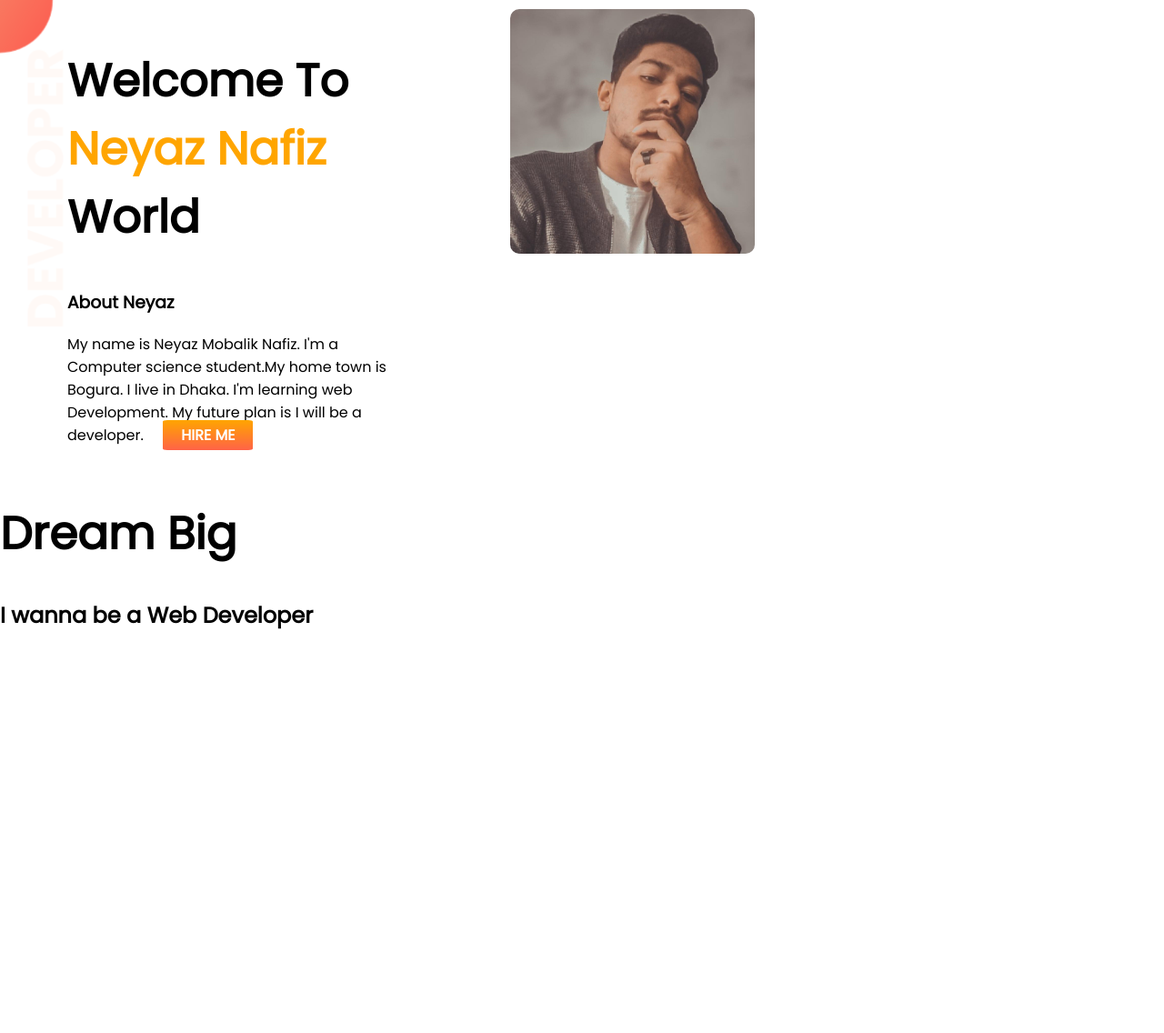
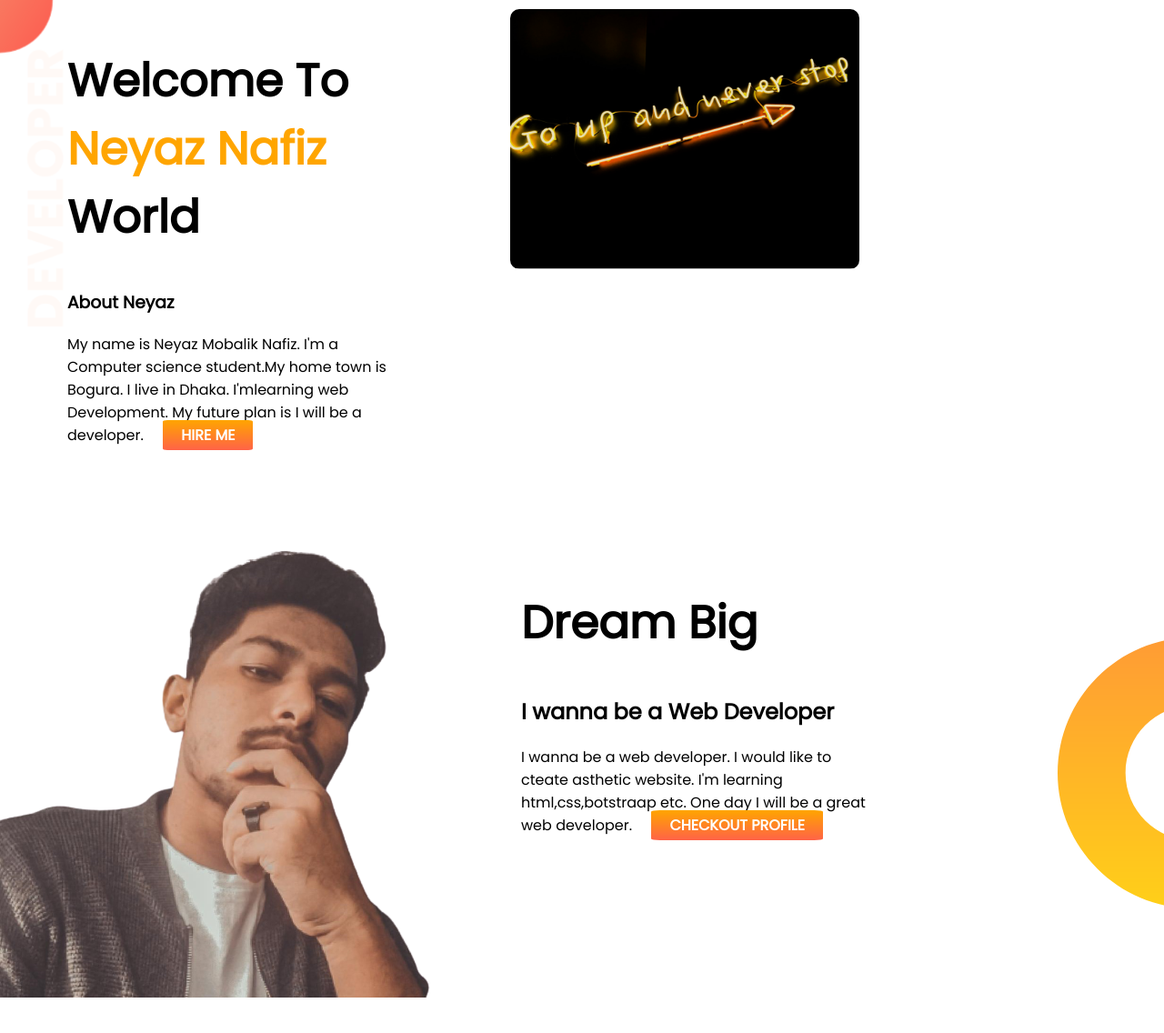
Before and after one commit to neyaznafiz/Developer-portfolio, a plain HTML site: page index.html in a window 1280 px wide. Shown: the whole page at 91% size. Before the commit the page ends 800 px from the top, so only its background shows below. Drawn offline with Linux system fonts and the light colour scheme; a web font is replaced by a local one.

Commit message:
dream-added

```diff
--- a/index.html
+++ b/index.html
@@ -20,8 +20,7 @@
             <h1> Welcome To <span class="orange-color">Neyaz Nafiz </span> World</h1>
             <h3>About Neyaz</h3>
             <p>My name is Neyaz Mobalik Nafiz. I'm a Computer science student.My home town is Bogura. I live in Dhaka.
-                I'm
-                learning web Development. My future plan is I will be a developer.
+                I'mlearning web Development. My future plan is I will be a developer.
                 &nbsp; &nbsp;
                 <a class="link-button" target="_blank" href="https://github.com/niiyazobug">HIRE ME</a>
 
@@ -29,13 +28,29 @@
         </div>
 
         <div class="half-width">
-            <img src="images/neyaz.jpeg" alt="This is a photo of Neyaz">
+            <img src="images/abc.png" alt="This is a photo of motivation">
         </div>
 
     </section>
 
-    <h1>Dream Big</h1>
-    <h2>I wanna be a Web Developer</h2>
+    <section class="dream-big">
+
+        <div>
+            <img src="images/WhatsApp_Image_2021-12-23_at_5.08.43_PMm-removebg-preview.png"
+                alt="this is a photo of Neyaz">
+        </div>
+
+        <div class="half-width">
+            <h1>Dream Big</h1>
+            <h2>I wanna be a Web Developer</h2>
+            <p> I wanna be a web developer. I would like to cteate asthetic website. I'm learning html,css,botstraap
+                etc. One day I will be a great web developer.
+                &nbsp; &nbsp;
+                <a class="link-button" target="_blanl" href="https://github.com/niiyazobug"> CHECKOUT PROFILE </a>
+            </p>
+        </div>
+    </section>
+
 
 </body>
 
--- a/style.css
+++ b/style.css
@@ -14,6 +14,7 @@ h1{
 
 section{
     display: flex;
+    margin-bottom: 80px;
 }
 
 .half-width{
@@ -23,7 +24,7 @@ section{
 }
 
 .half-width img{
-    width: 70%;
+    width: 100%;
     margin-left: 5%;
     border-radius: 10px;
 }
@@ -41,3 +42,9 @@ section{
     background-image: url(images/top-banner.png);
     background-repeat: no-repeat;
 }
+
+.dream-big{
+    background-image: url(images/dream-bg.png);
+    background-repeat: no-repeat;
+    background-position:right;
+}
```
Also changed, not shown: images/abc.png (added).
